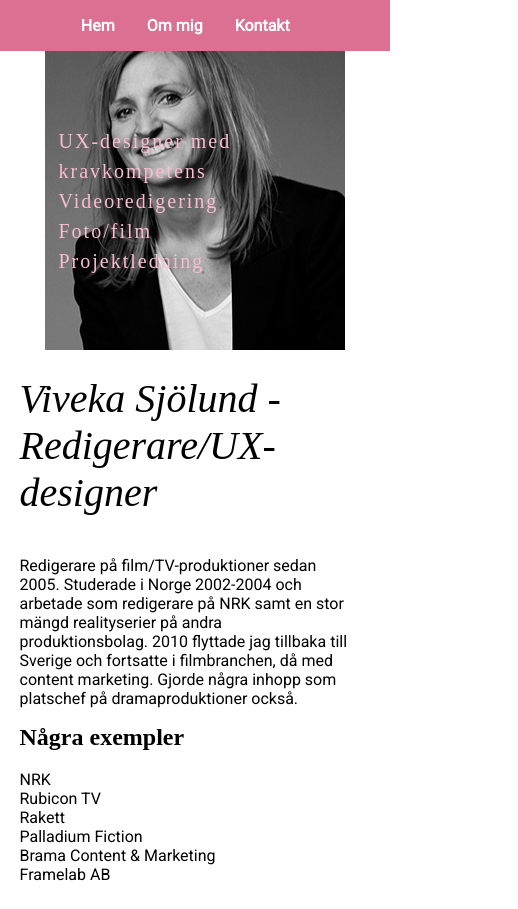
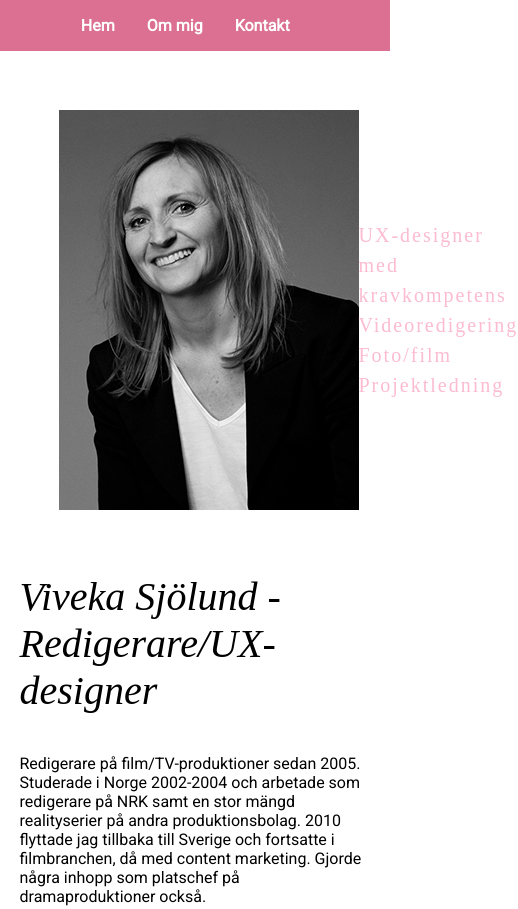
Before and after one commit to iths-viveka-sjolund/CHAS-WUT21, a plain HTML site: page index.html in a window 390 px wide. Shown: the top 909 px of the page, 518 px wide, since content can reach past the window. Drawn offline with Linux system fonts and the light colour scheme; a web font is replaced by a local one.

Commit message:
Responsiv

```diff
--- a/index.html
+++ b/index.html
@@ -19,6 +19,7 @@
 <!-- KOMPETENSER -->
 
 <section class="kompetenser">
+    <img src="img/hero-viveka-sjolund@300px.jpg" alt="">
     <article>
         <ul>
             <li>UX-designer med kravkompetens</li>
--- a/style.css
+++ b/style.css
@@ -50,6 +50,10 @@ a {
     text-decoration: none;
 }
 
+a:focus {
+    border: 2px solid red;
+}
+
 a:visited {
     color: rgb(255, 255, 255);
 }
@@ -86,6 +90,10 @@ li {
     line-height: 150%;
     font-size: 30px;
     letter-spacing: 2px;
+}
+
+.kompetenser img {
+    display: none;
 }
 
 /* ----------- ARBETE --------- */
@@ -192,6 +200,9 @@ label {
     background-color: palevioletred;
 }
 
+label:focus-within {
+    border: solid 3px  red;
+  }
 
 
 /* ----------- OM MIG --------- */
@@ -258,9 +269,12 @@ nav a{
 }
 
 .kompetenser{
-    background-image: url(img/hero-viveka-sjolund@300px.jpg);
-    display: flex;
-    justify-content: flex-start;
+    background-image: none;
+    align-items: center;
+}
+
+.kompetenser img {
+    display: block;
 }
 
 .kompetenser li{
@@ -273,12 +287,11 @@ nav a{
     background-color: white;
     display: flex;
     flex-direction: column;
-    justify-content: center;
-    align-items: center;
 }
 
 .arbete article {
     width: 90%;
+    padding: 0%;
 }
 
 .arbete img {
```
